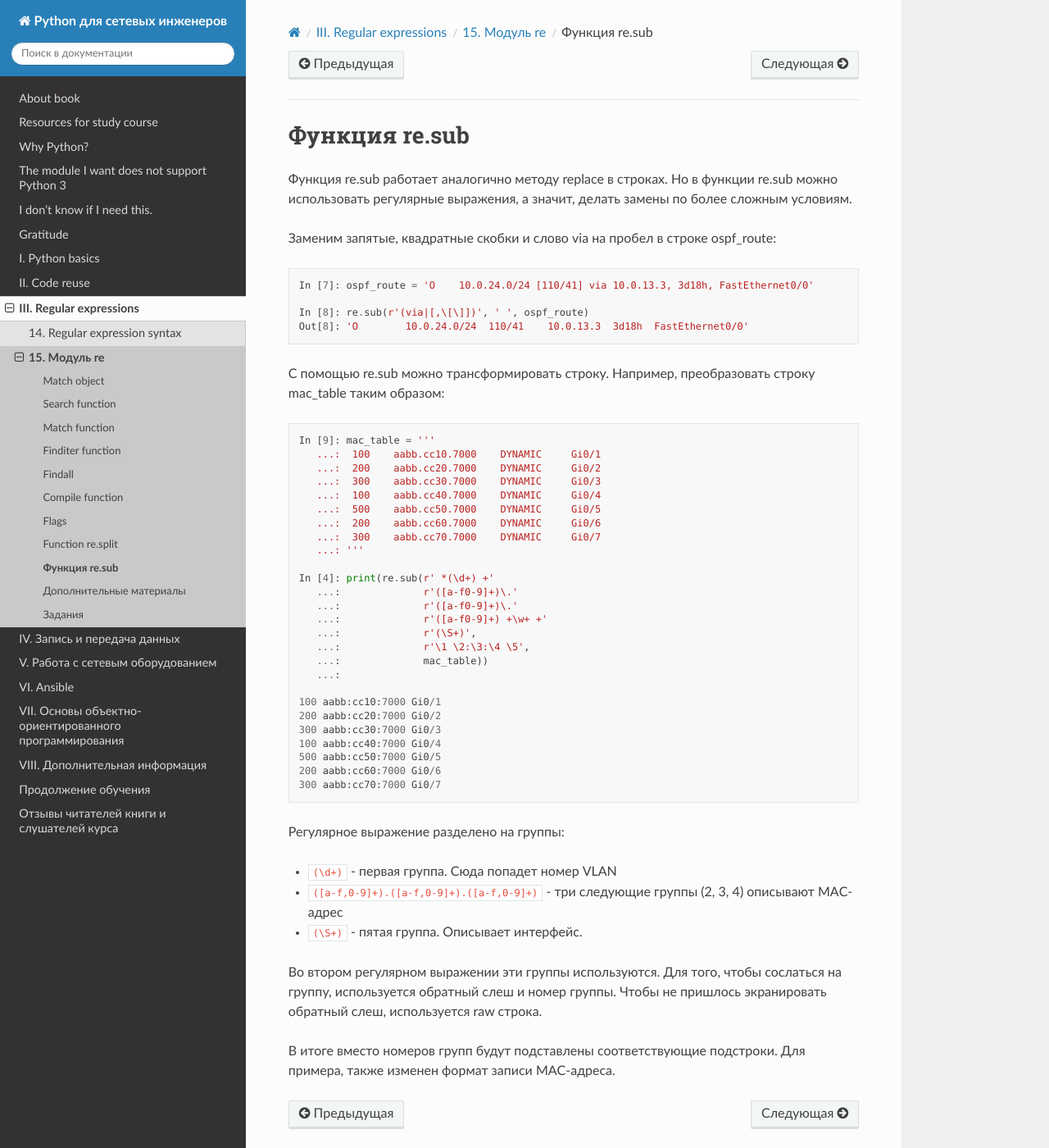
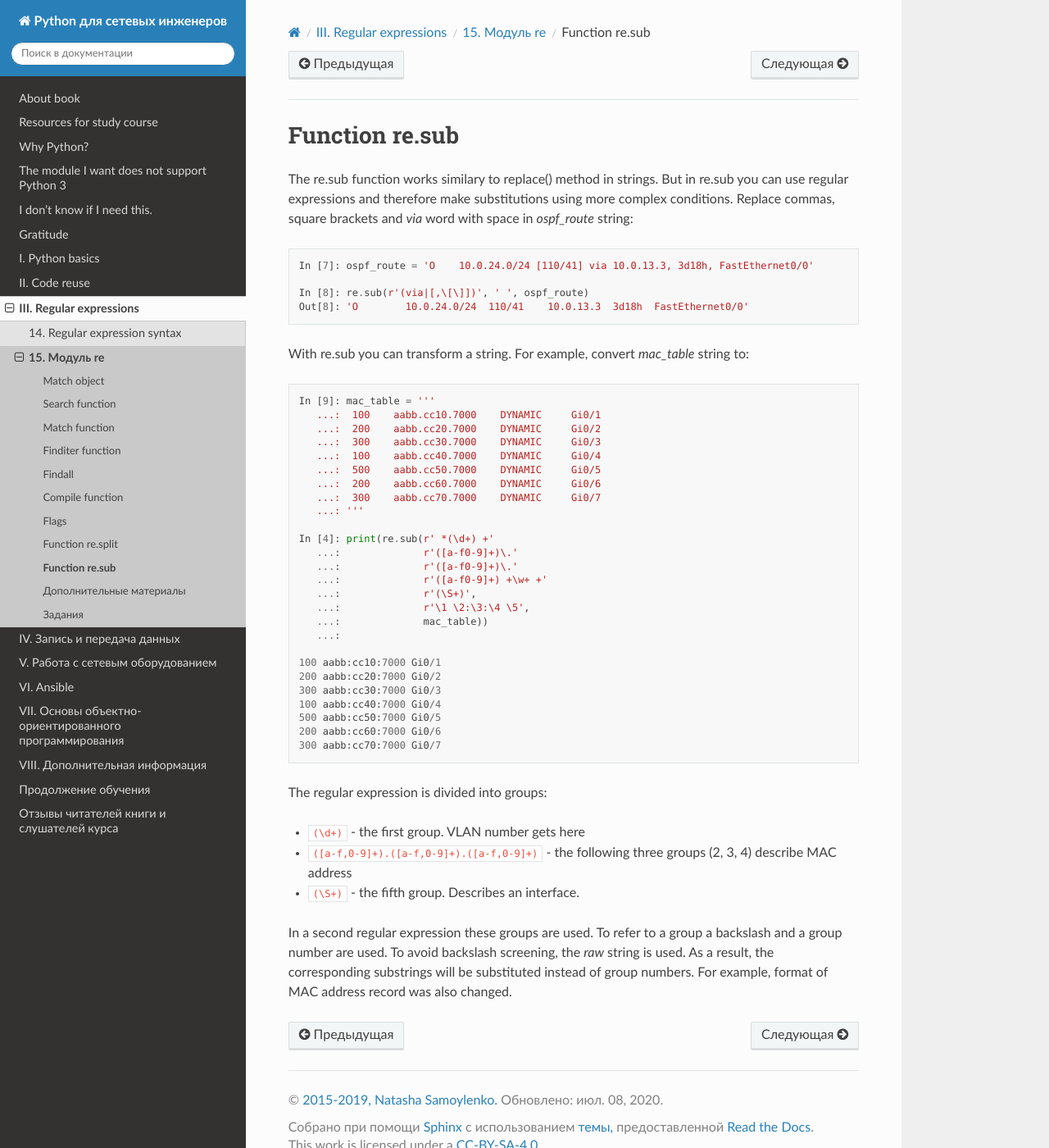
Before and after one commit to Aidar5/nattoeng, a Sphinx documentation site: the page built from docs/source/book/15_module_re/sub.rst, in a window 1280 px wide and 1400 px high. Shown: the whole window at 82% size. Built offline with Sphinx 7.4.7 and the Read the Docs theme 2.0.0, drawn with Linux system fonts in a browser that asks for light colours; pages that are not in the unit, such as notebooks, are missing from menus.

Commit message:
Update sub.rst

```diff
--- a/docs/source/book/15_module_re/sub.rst
+++ b/docs/source/book/15_module_re/sub.rst
@@ -1,12 +1,8 @@
-Функция re.sub
+Function re.sub
 --------------
 
-Функция re.sub работает аналогично методу replace в строках.
-Но в функции re.sub можно использовать регулярные выражения, а значит,
-делать замены по более сложным условиям.
-
-Заменим запятые, квадратные скобки и слово via на пробел в строке
-ospf_route:
+The re.sub function works similary to replace() method in strings. But in re.sub you can use regular expressions and therefore make substitutions using more complex conditions.
+Replace commas, square brackets and *via* word with space in *ospf_route* string:
 
 .. code:: python
 
@@ -15,8 +11,7 @@ ospf_route:
     In [8]: re.sub(r'(via|[,\[\]])', ' ', ospf_route)
     Out[8]: 'O        10.0.24.0/24  110/41    10.0.13.3  3d18h  FastEthernet0/0'
 
-С помощью re.sub можно трансформировать строку.
-Например, преобразовать строку mac_table таким образом:
+With re.sub you can transform a string. For example, convert *mac_table* string to:
 
 .. code:: python
 
@@ -47,18 +42,11 @@ ospf_route:
     200 aabb:cc60:7000 Gi0/6
     300 aabb:cc70:7000 Gi0/7
 
-Регулярное выражение разделено на группы:
+The regular expression is divided into groups:
 
--  ``(\d+)`` - первая группа. Сюда попадет номер VLAN
--  ``([a-f,0-9]+).([a-f,0-9]+).([a-f,0-9]+)`` - три следующие группы (2,
-   3, 4) описывают MAC-адрес
--  ``(\S+)`` - пятая группа. Описывает интерфейс.
+-  ``(\d+)`` - the first group. VLAN number gets here
+-  ``([a-f,0-9]+).([a-f,0-9]+).([a-f,0-9]+)`` - the following three groups (2, 3, 4) describe MAC address
+-  ``(\S+)`` - the fifth group. Describes an interface.
 
-Во втором регулярном выражении эти группы используются.
-Для того, чтобы сослаться на группу, используется обратный слеш и
-номер группы.
-Чтобы не пришлось экранировать обратный слеш, используется raw строка.
-
-В итоге вместо номеров групп будут подставлены соответствующие
-подстроки.
-Для примера, также изменен формат записи MAC-адреса.
+In a second regular expression these groups are used. To refer to a group a backslash and a group number are used. To avoid backslash screening, the *raw* string is used.
+As a result, the corresponding substrings will be substituted instead of group numbers. For example, format of MAC address record was also changed.
```
